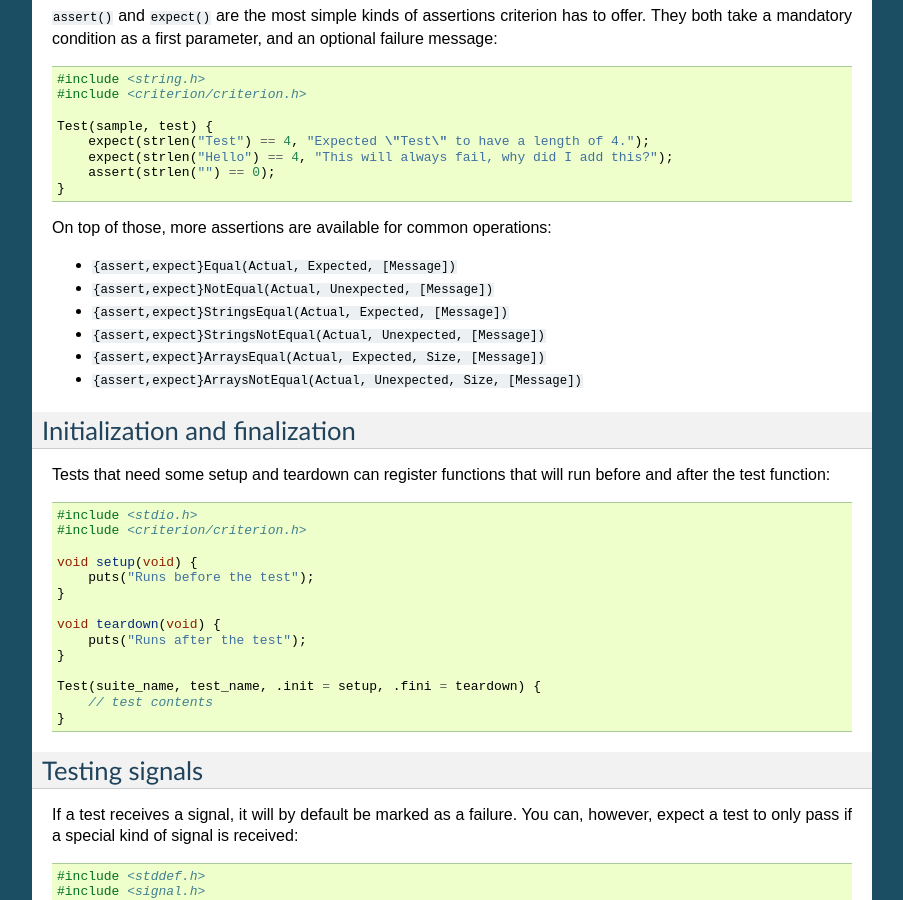
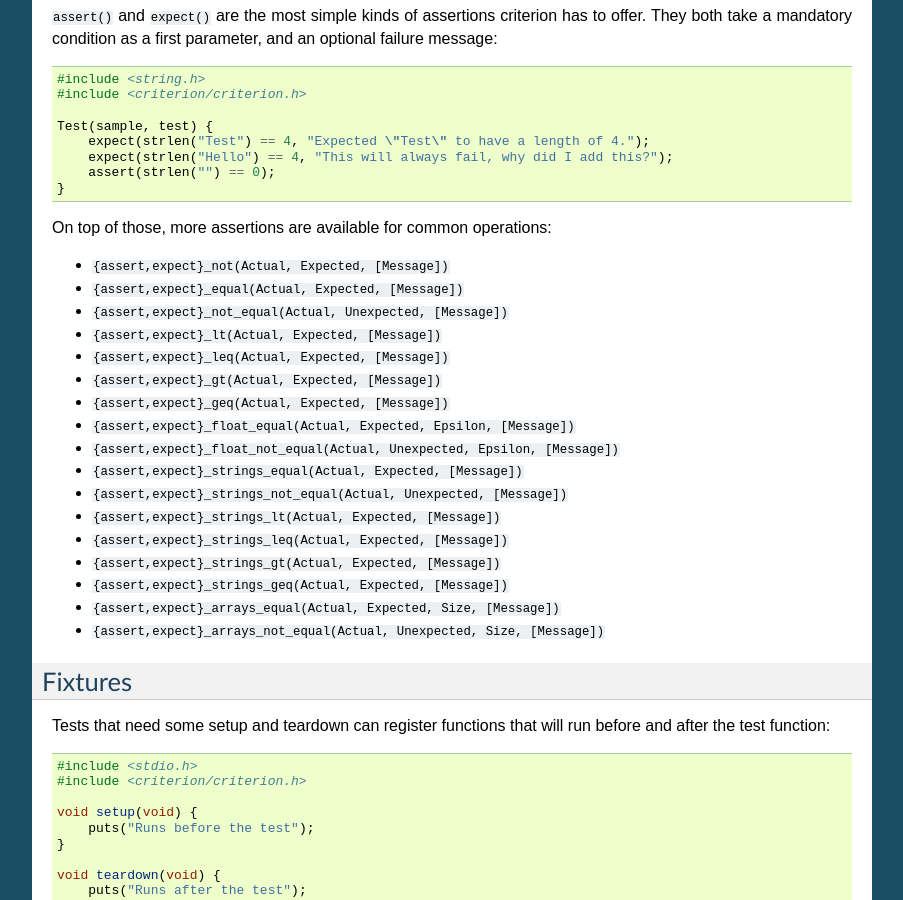
Before and after one commit to Snaipe/Criterion, a Sphinx documentation site: the page built from doc/starter.rst, in a window 1280 px wide and 900 px high, scrolled down 585 px. Shown: the whole window, without its empty margins (198-1101 px from the left). Built offline with Sphinx 7.4.7, drawn with Linux system fonts in a browser that asks for light colours; some of the changed text lies outside the part shown.

Commit message:
Updated doc page on assertions

```diff
--- a/doc/starter.rst
+++ b/doc/starter.rst
@@ -50,15 +50,26 @@ parameter, and an optional failure message:
 
 On top of those, more assertions are available for common operations:
 
-* ``{assert,expect}Equal(Actual, Expected, [Message])``
-* ``{assert,expect}NotEqual(Actual, Unexpected, [Message])``
-* ``{assert,expect}StringsEqual(Actual, Expected, [Message])``
-* ``{assert,expect}StringsNotEqual(Actual, Unexpected, [Message])``
-* ``{assert,expect}ArraysEqual(Actual, Expected, Size, [Message])``
-* ``{assert,expect}ArraysNotEqual(Actual, Unexpected, Size, [Message])``
+* ``{assert,expect}_not(Actual, Expected, [Message])``
+* ``{assert,expect}_equal(Actual, Expected, [Message])``
+* ``{assert,expect}_not_equal(Actual, Unexpected, [Message])``
+* ``{assert,expect}_lt(Actual, Expected, [Message])``
+* ``{assert,expect}_leq(Actual, Expected, [Message])``
+* ``{assert,expect}_gt(Actual, Expected, [Message])``
+* ``{assert,expect}_geq(Actual, Expected, [Message])``
+* ``{assert,expect}_float_equal(Actual, Expected, Epsilon, [Message])``
+* ``{assert,expect}_float_not_equal(Actual, Unexpected, Epsilon, [Message])``
+* ``{assert,expect}_strings_equal(Actual, Expected, [Message])``
+* ``{assert,expect}_strings_not_equal(Actual, Unexpected, [Message])``
+* ``{assert,expect}_strings_lt(Actual, Expected, [Message])``
+* ``{assert,expect}_strings_leq(Actual, Expected, [Message])``
+* ``{assert,expect}_strings_gt(Actual, Expected, [Message])``
+* ``{assert,expect}_strings_geq(Actual, Expected, [Message])``
+* ``{assert,expect}_arrays_equal(Actual, Expected, Size, [Message])``
+* ``{assert,expect}_arrays_not_equal(Actual, Unexpected, Size, [Message])``
 
-Initialization and finalization
--------------------------------
+Fixtures
+--------
 
 Tests that need some setup and teardown can register functions that will
 run before and after the test function:
```
